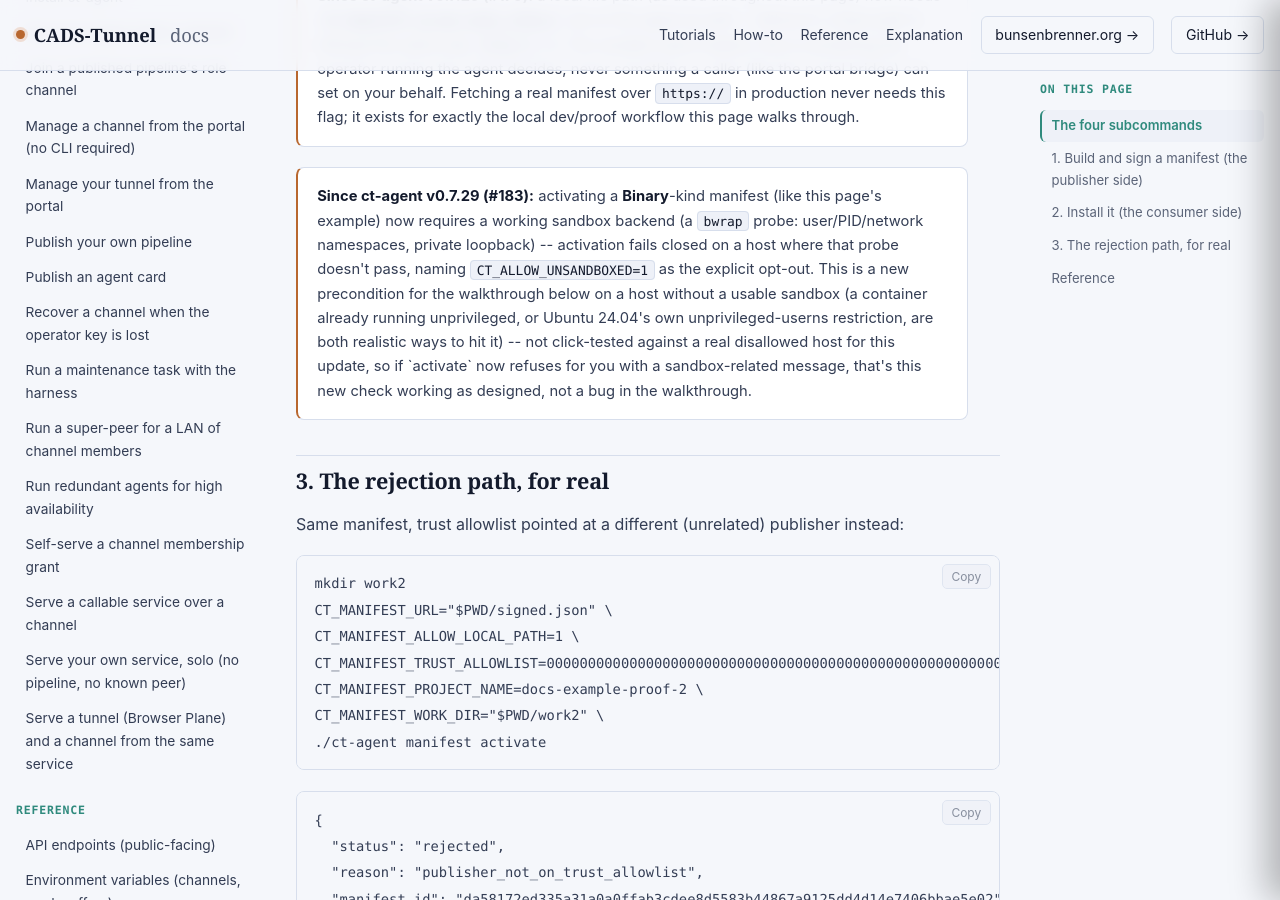
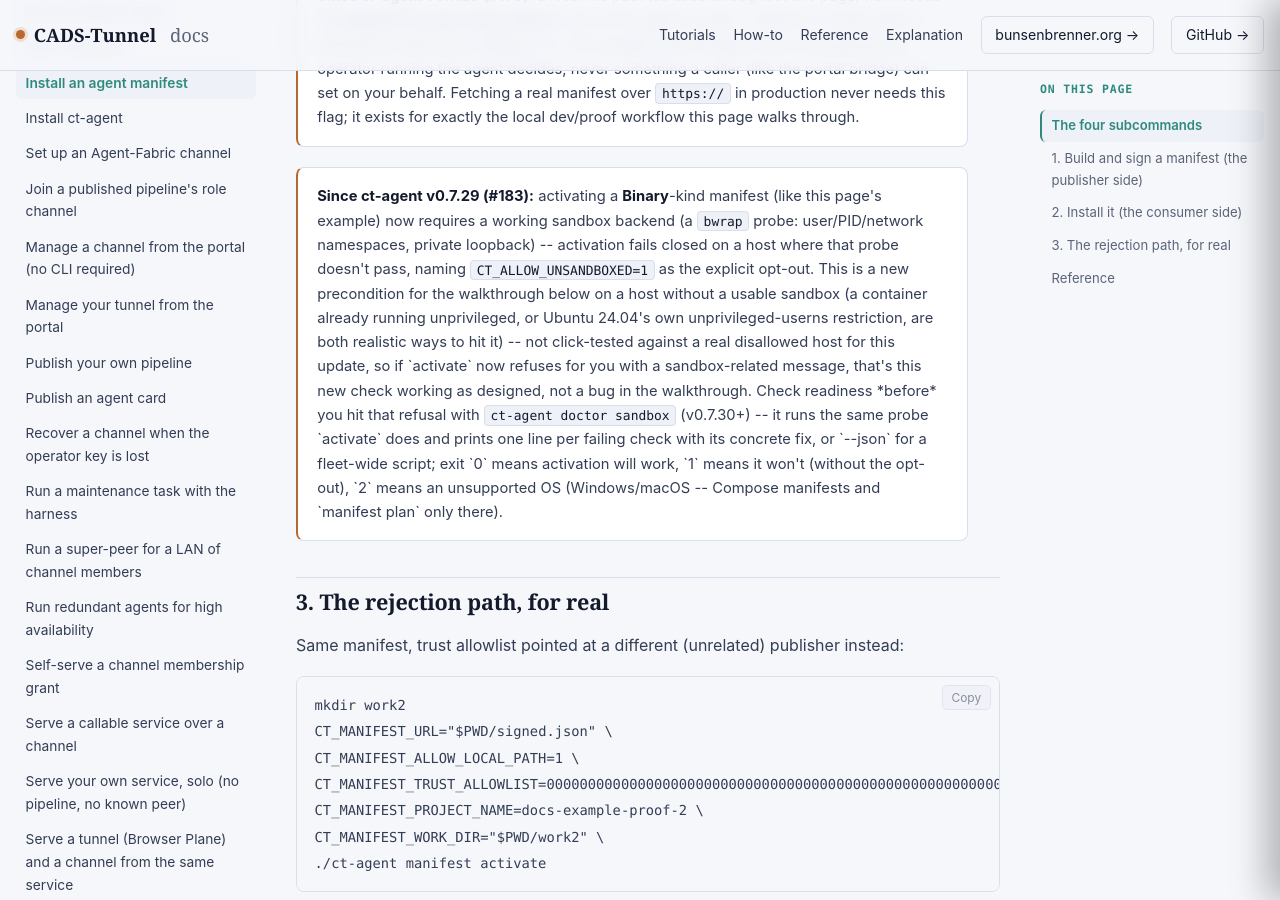
Before and after one commit to scimbe/CADS-Tunnel-docs, a Jekyll site: the page built from _how-to/install-an-agent-manifest.md, in a window 1280 px wide and 900 px high, scrolled down 3640 px. Built offline with Jekyll 4.4.1, drawn with Linux system fonts in a browser that asks for light colours.

Commit message:
docs: ct-agent doctor sandbox + manifest plan (v0.7.30, #183)
Confirmed released before writing: v0.7.30 has 20 real assets. Extended the
existing sandbox-requirement callout with a pointer to `ct-agent doctor
sandbox` for checking readiness before hitting the fail-closed refusal, and
added cli.md rows for it plus the earlier-noted `manifest plan` dry-run
subcommand (from #195, not previously documented). Read the exit codes and
--json shape from the PR description's own fleet-check example.

Co-Authored-By: Claude Sonnet 5 <noreply@anthropic.com>

```diff
--- a/_how-to/install-an-agent-manifest.md
+++ b/_how-to/install-an-agent-manifest.md
@@ -165,7 +165,11 @@ new precondition for the walkthrough below on a host without a usable sandbox (a
 running unprivileged, or Ubuntu 24.04's own unprivileged-userns restriction, are both realistic
 ways to hit it) -- not click-tested against a real disallowed host for this update, so if `activate`
 now refuses for you with a sandbox-related message, that's this new check working as designed, not
-a bug in the walkthrough.
+a bug in the walkthrough. Check readiness *before* you hit that refusal with
+<code>ct-agent doctor sandbox</code> (v0.7.30+) -- it runs the same probe `activate` does and prints
+one line per failing check with its concrete fix, or `--json` for a fleet-wide script; exit `0`
+means activation will work, `1` means it won't (without the opt-out), `2` means an unsupported OS
+(Windows/macOS -- Compose manifests and `manifest plan` only there).
 </div>
 
 ## 3. The rejection path, for real
```
Also changed, not shown: _reference/cli.md (+2 -0 lines).
